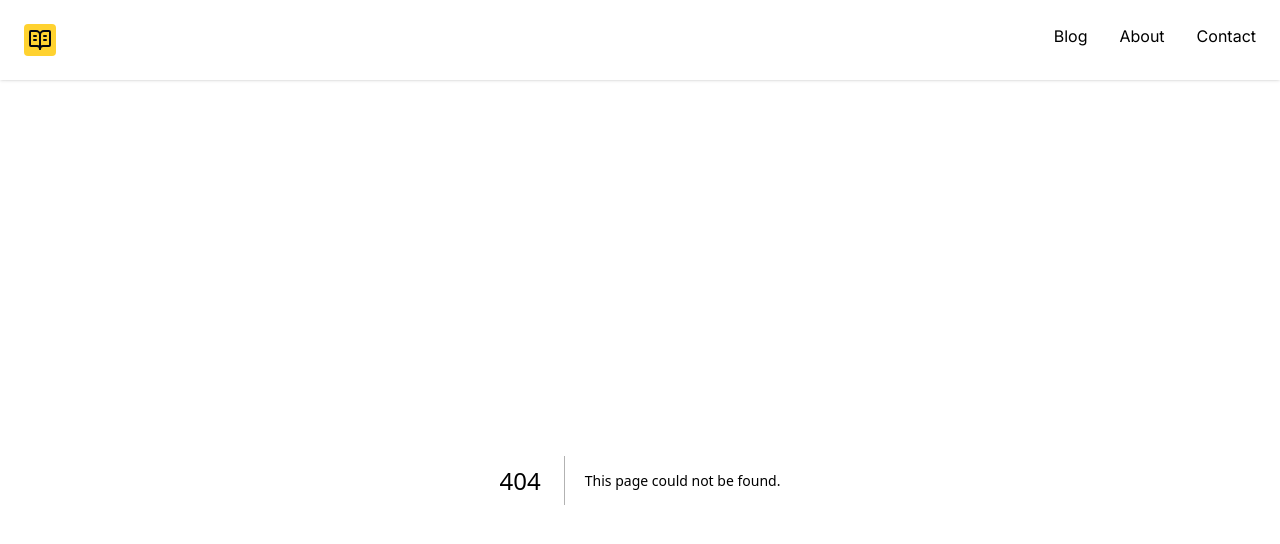
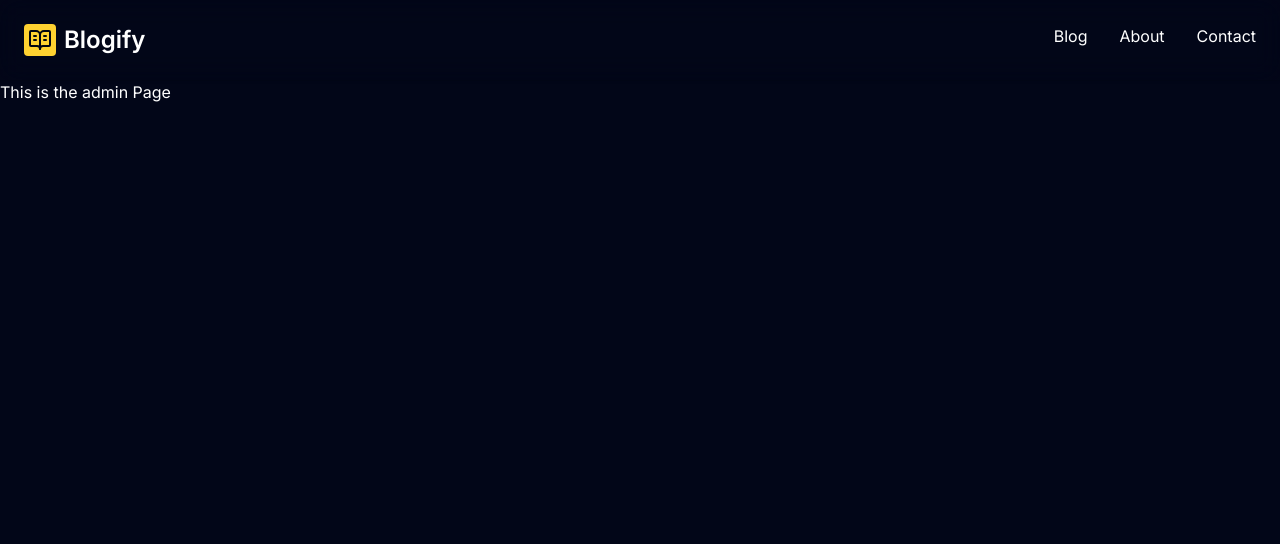
Before and after one commit to Oscar-Luntha/Blogify, a Next.js app: page /admin in a window 1280 px wide. Before the commit this address had no page. Shown: the top 544 px of the page. Built offline with nearby package versions, Linux system fonts and the light colour scheme.

Commit message:
Create an admin route

```diff
--- /dev/null
+++ b/app/admin/page.tsx
@@ -0,0 +1,7 @@
+export default function Page(){
+    return (
+        <div>
+            <h1>This is the admin Page</h1>
+        </div>
+    )
+}
```
